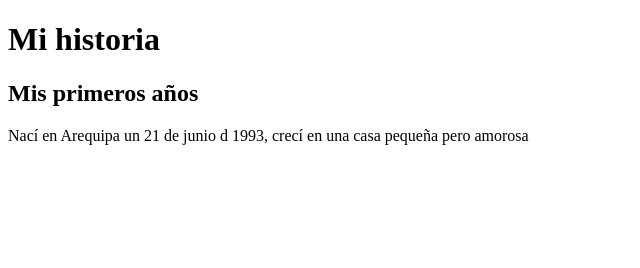
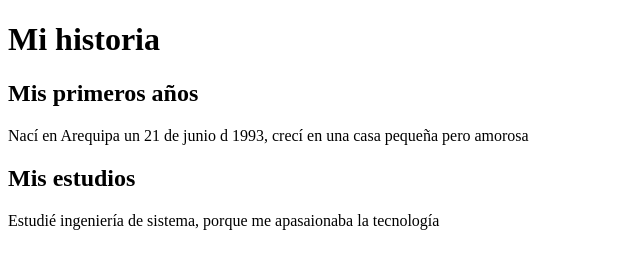
Before and after one commit to lnieblesm/miBiografia, a plain HTML site: page index.html in a window 1280 px wide. Shown: the whole page, without its empty margins (0-640 px from the left). Drawn offline with Linux system fonts and the light colour scheme.

Commit message:
agregando mis estudios

```diff
--- a/index.html
+++ b/index.html
@@ -15,6 +15,10 @@
             <h2>Mis primeros años</h2>
             <p>Nací en Arequipa un 21 de junio d 1993, crecí en una casa pequeña pero amorosa</p>
         </section>
+        <section>
+            <h2>Mis estudios</h2>
+            <p>Estudié ingeniería de sistema, porque me apasaionaba la tecnología</p>
+        </section>
     </main>
 </body>
 </html>
```
